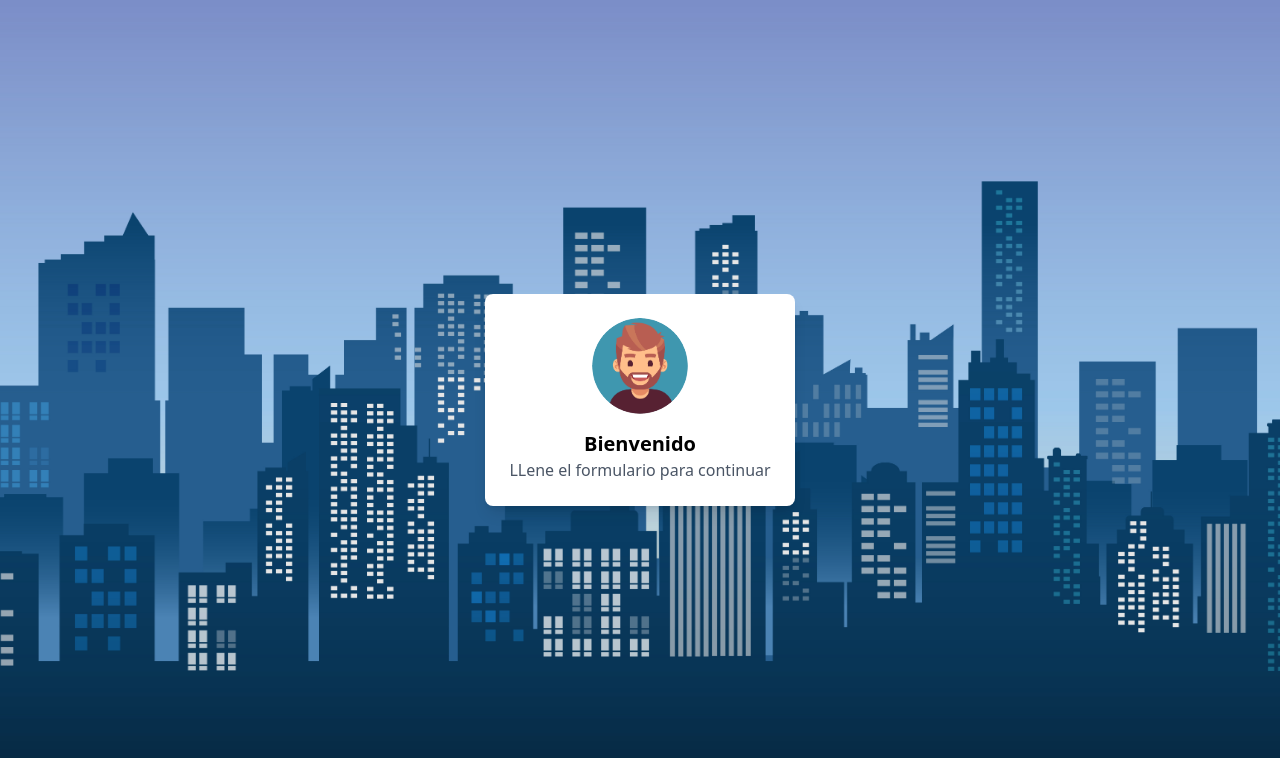
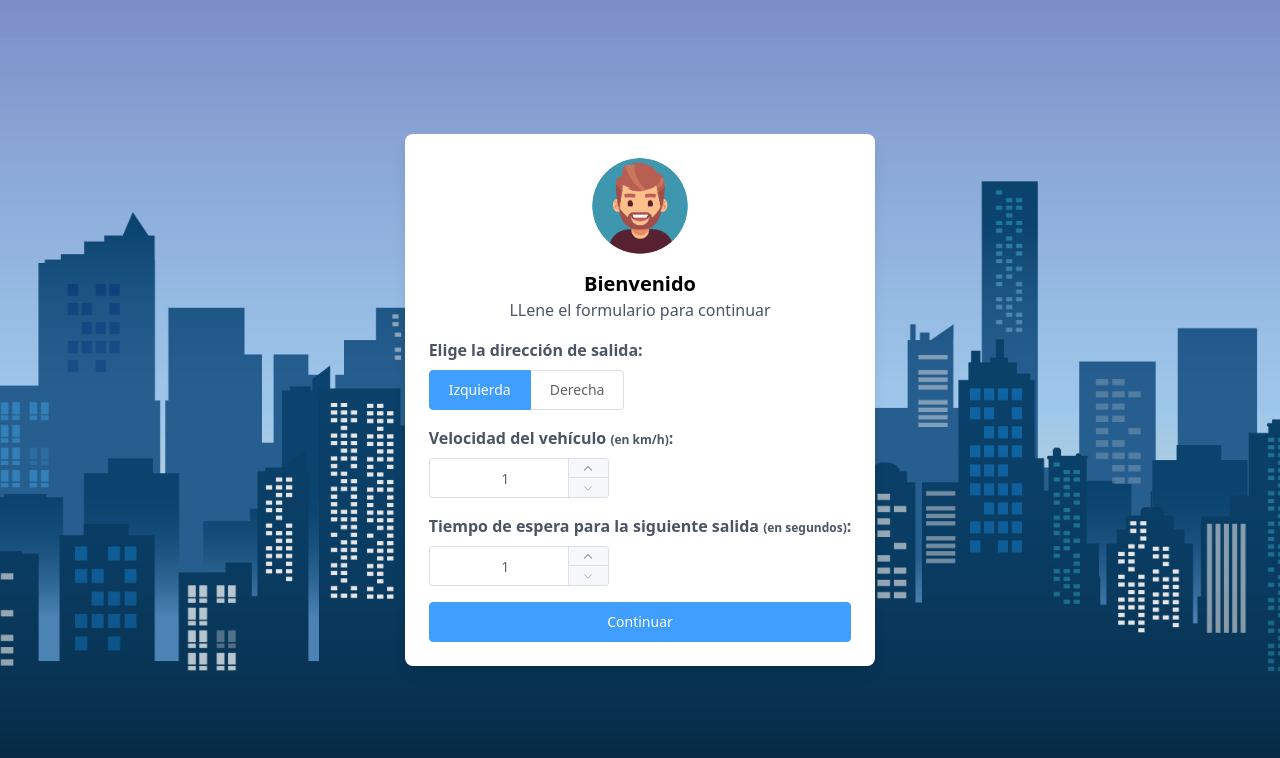
Before and after one commit to guevaraeduard/proyecto-sd, a Vue app: page / in a window 1280 px wide. Shown: the top 758 px of the page. Built offline with nearby package versions, Linux system fonts and the light colour scheme; the HTML template or start-up script is replaced by a standard one.

Commit message:
formulario casi listo

```diff
--- a/src/views/UserView.vue
+++ b/src/views/UserView.vue
@@ -1,26 +1,46 @@
 <script setup lang="ts">
-// ... existing code ...
+import { ref } from 'vue';
+const direction = ref('Izquierda')
+const speed = ref(0)
+const delay = ref(0)
 </script>
 
 <template>
-  <div
-    style="
+  <div style="
       background-image: url('../../public/img/fondo.jpg');
       background-size: cover;
       background-position: center;
       height: 100vh;
-    "
-  >
+    ">
     <!-- Contenido ad icional aquí -->
     <div class="flex items-center justify-center h-full">
-      <div class="bg-white rounded-lg shadow-lg p-6 max-w-sm text-center">
-        <img
-          src="../../public/img/avatar.png"
-          alt="Imagen de perfil"
-          class="w-24 h-24 rounded-full mx-auto mb-4"
-        />
-        <h2 class="text-xl font-semibold">Bienvenido</h2>
-        <p class="text-gray-600">LLene el formulario para continuar</p>
+      <div class="bg-white rounded-lg shadow-lg p-6 max-w-xl">
+        <div class="text-center">
+          <img src="../../public/img/avatar.png" alt="Imagen de perfil" class="w-24 h-24 rounded-full mx-auto mb-4" />
+          <h2 class="text-xl font-semibold">Bienvenido</h2>
+          <p class="text-gray-600">LLene el formulario para continuar</p>
+        </div>
+
+        <div class="mt-4">
+          <p for="" class="text-gray-600 font-semibold">Elige la dirección de salida:</p>
+          <el-radio-group v-model="direction" size="large" class="mt-2">
+            <el-radio-button label="Izquierda" value="Izquierda" />
+            <el-radio-button label="Derecha" value="Derecha" />
+          </el-radio-group>
+        </div>
+        <div class="mt-4">
+          <p for="" class="text-gray-600 font-semibold">Velocidad del vehículo <small class="text-xs">(en km/h)</small>:</p>
+          <el-input-number v-model="speed" :min="1" :max="200" controls-position="right" size="large" class="w-full mt-2" />
+        </div>
+
+        <div class="mt-4">
+          <p for="" class="text-gray-600 font-semibold">Tiempo de espera para la siguiente salida <small class="text-xs">(en segundos)</small>:</p>
+          <el-input-number v-model="delay" :min="1" controls-position="right" size="large" class="w-full mt-2" />
+        </div>
+
+        <div class="mt-4">
+          <el-button type="primary" size="large" class="w-full">Continuar</el-button>
+        </div>
       </div>
     </div>
   </div>
```
